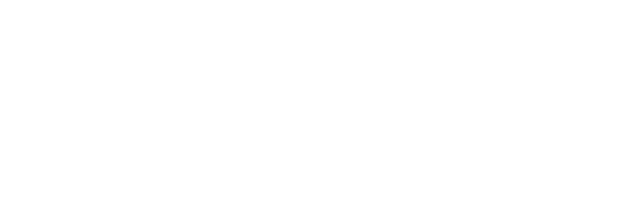
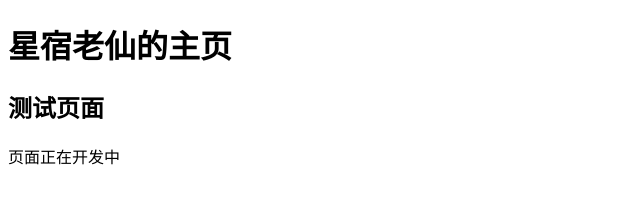
Before and after one commit to xingxiulaoxian/-, a plain HTML site: page index.html in a window 1280 px wide. Shown: the whole page, without its empty margins (0-640 px from the left). Drawn offline with Linux system fonts and the light colour scheme.

Commit message:
修改index页面

```diff
--- a/index.html
+++ b/index.html
@@ -5,6 +5,14 @@
 	<title>星宿老仙的主页</title>
 </head>
 <body>
-
+	<h1>
+		星宿老仙的主页
+	</h1>
+	<h2>
+		测试页面
+	</h2>
+	<div>
+		页面正在开发中
+	</div>
 </body>
 </html>
```
